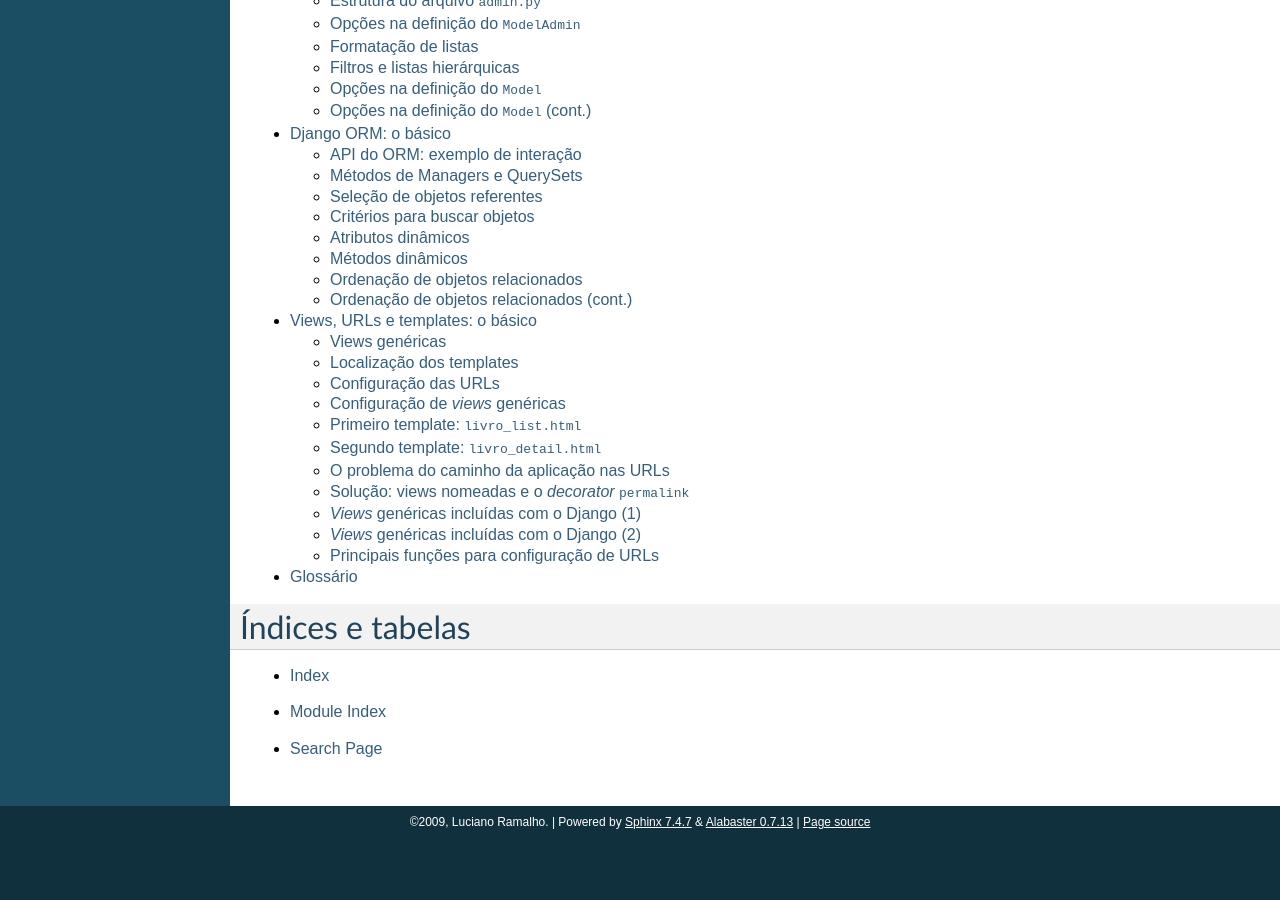
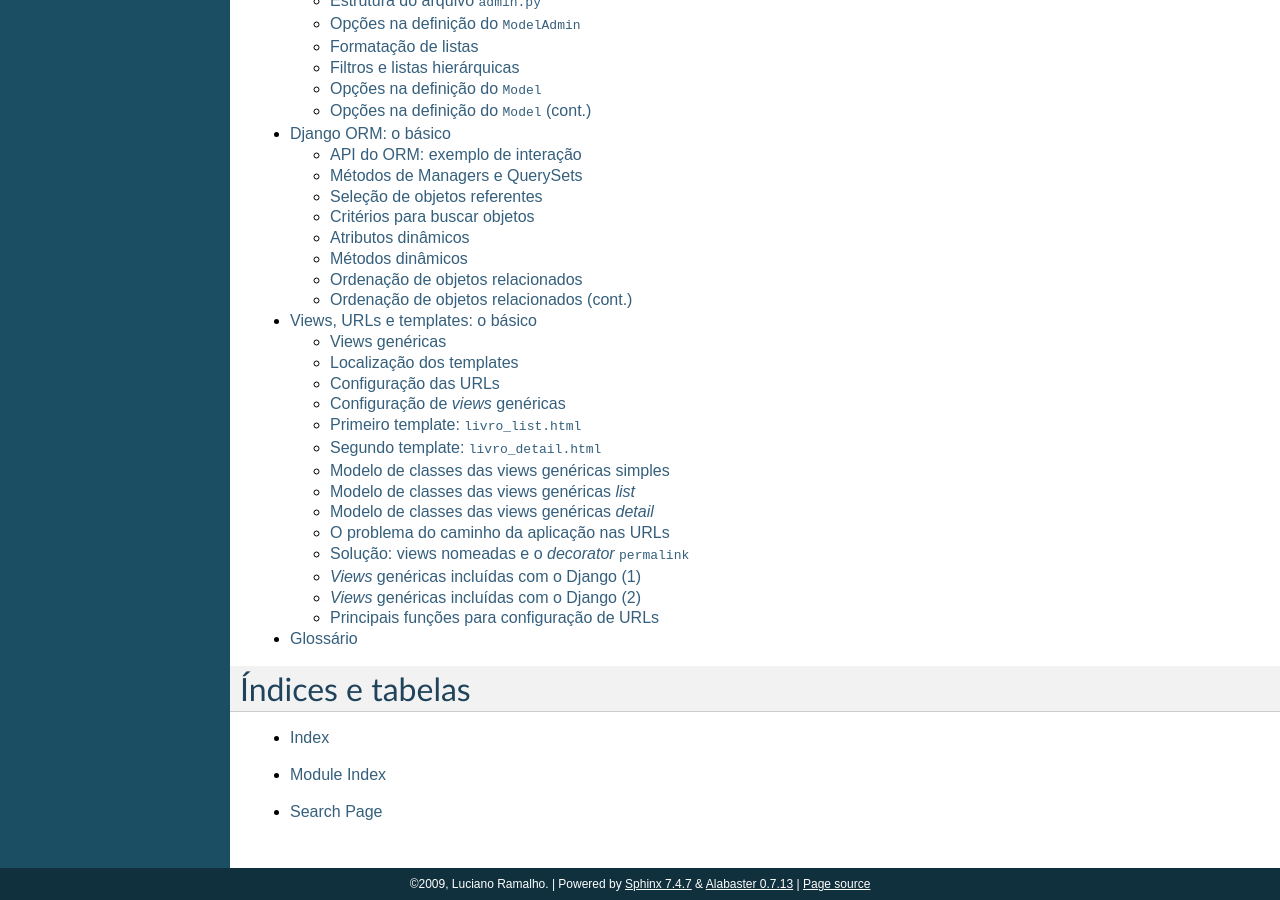
Before and after one commit to acpy/modulo3, a Sphinx documentation site: the page built from docs/index.rst, in a window 1280 px wide and 900 px high, scrolled down 575 px. Built offline with Sphinx 7.4.7, drawn with Linux system fonts in a browser that asks for light colours; before the commit the page ends 1413 px from its top, so only the background shows below that; part of the change alters nothing that is shown.

Commit message:
atualizacao do cap. sobre views para falar de views genericas baseadas em classes

```diff
--- a/docs/views1.rst
+++ b/docs/views1.rst
@@ -1,15 +1,18 @@
-.. Copyright 2009 Luciano G. S. Ramalho; alguns direitos reservados
-   Este trabalho é distribuído sob a licença Creative Commons 3.0 BY-SA
-   (Atribuição-Compartilhamento pela mesma Licença 3.0).
+.. Copyright 2012 Luciano G. S. Ramalho; alguns direitos reservados
+   Este trabalho é distribuído sob a licença Creative Commons 3.0 BY-NC-SA
+   (Atribuição-Compartilhamento pela mesma Licença 3.0-Uso não comercial).
    Resumindo, você pode:
      - copiar, distribuir e exibir o texto e ilustrações
      - criar obras derivadas
    Sob as seguintes condições:
      - Atribuição: Você deve dar crédito ao autor original, mantendo este
        aviso em todos os arquivos derivados
+     - Uso não comercial — Você não pode usar esta obra para fins comerciais
      - Compartilhamento pela mesma Licença: se você alterar, transformar ou
        derivar outro trabalho a partir deste, você pode distribuir o trabalho
        resultante somente sob a mesma licença, ou uma similar e compatível
+   Para fazer uso comercial deste conteúdo, entre em contato com o autor,
+   Luciano Ramalho, para obter outra licença de uso.
 
 ===========================================
 Views, URLs e templates: o básico
@@ -30,9 +33,16 @@ Vamos começar o tema das views apresentando as views genéricas que vêm pronta
 
 3. mesmo quando as views genéricas incluídas no Django não resolverem o seu problema, você poderá se inspirar em suas convenções para criar as suas próprias views parametrizadas, tornando mais flexível a sua aplicação e seguindo o princípio :term:`DRY`
 
-A melhor referência para views genéricas ainda é o **Apêndice D** do **Django Book (primeira edição)**: http://djangobook.com/en/1.0/appendixD/
+O mecanismo de views genéricas mudou radicalmente no Django 1.3: antes essas views eram implementadas como funções, agora são classes, facilitando o reuso do código por composição e especialização.
 
-A referência oficial é a mais atualizada mas não tem os exemplos do Django Book, por isso é mais difícil de ler: http://docs.djangoproject.com/en/dev/ref/generic-views/
+O lugar para começar a estudar as views genéricas baseadas em classe é o *topic guide*: https://docs.djangoproject.com/en/dev/topics/class-based-views/
+
+A referência oficial fica em:
+https://docs.djangoproject.com/en/dev/ref/class-based-views/
+
+A referência do jeito antigo de fazer views genéricas é:
+https://docs.djangoproject.com/en/dev/ref/generic-views/
+
 
 ----------------------------------
 Localização dos templates
@@ -93,26 +103,22 @@ Configuração de *views* genéricas
     :linenos:
 
     from django.conf.urls.defaults import *
-    from django.views.generic import list_detail
+    from django.views.generic import list, detail
 
     from biblio.catalogo.models import Livro
 
-    livros_info = {
-        'queryset' : Livro.objects.all(),
-    }
-
     urlpatterns = patterns('',
-        url(r'^$', list_detail.object_list, livros_info),
-        url(r'^livro/(?P<object_id>\d+)/$', list_detail.object_detail, livros_info),
+        url(r'^$', list.ListView.as_view(model=Livro)),
+        url(r'^livro/(?P<pk>\d+)/$', detail.DetailView.as_view(model=Livro)),
     )
 
-- **linha 2:** importação do módulo ``views.generic.list_detail``
+- **linha 2:** importação dos módulos ``views.generic.list`` e ``views.generic.detail``
 
-- **linhas 6 a 8:** dicionário com parâmetro para as *generic views*
+- **linha 4:** importação do model que vai fornecer dados para as *generic views*
 
-- **linhas 10 a 13:** configuração das *generic views*
+- **linha 7:** configuração da *generic view* para listar todos os livros
 
-- **linha 12:** o grupo nomeado ``(?P<object_id>\d+)`` é passado para a *view* como um parâmetro de mesmo nome
+- **linha 8:** o grupo nomeado ``(?P<pk>\d+)`` será acessado pela *view* como um parâmetro nomeado como ``pk``
 
 .. _primeiro-template:
 
@@ -141,6 +147,7 @@ Primeiro template: ``livro_list.html``
       {% endfor %}
     </table>
 
+
 ----------------------------------------
 Segundo template: ``livro_detail.html``
 ----------------------------------------
@@ -160,6 +167,31 @@ Segundo template: ``livro_detail.html``
         <dt>ISBN</dt>
             <dd>{{ object.isbn }}</dd>
     </dl>
+
+------------------------------------------------
+Modelo de classes das views genéricas simples
+------------------------------------------------
+
+.. image:: _static/generic-views-base.*
+   :align: center
+   :width: 600px
+
+------------------------------------------------
+Modelo de classes das views genéricas *list*
+------------------------------------------------
+
+.. image:: _static/generic-views-list.*
+   :align: center
+   :width: 800px
+
+------------------------------------------------
+Modelo de classes das views genéricas *detail*
+------------------------------------------------
+
+.. image:: _static/generic-views-list.*
+   :align: center
+   :width: 800px
+
 
 
 ---------------------------------------------
@@ -215,49 +247,51 @@ A solução do problema envolve duas alterações, ambas dentro da aplicação `
 *Views* genéricas incluídas com o Django (1)
 ------------------------------------------------
 
-- as *generic views* ficam todas no pacote ``django.views.generic``, ou seja, o nome completo da primeira mencionada abaixo é ``django.views.generic.list_detail.object_list``
+- as *generic views* ficam todas no pacote ``django.views.generic``
 
 - *generic views* para listagem/detalhe (acabamos de ver)
 
-    - ``list_detail.object_list``
+    - ``django.views.generic.list.ListView``
 
-    - ``list_detail.object_detail``
+    - ``django.views.generic.detail.DetailView``
 
 - *generic views* “simples”
 
-    - ``simple.direct_to_template``
+    - ``django.views.generic.base.TemplateView``
 
-    - ``simple.redirect_to``
+    - ``django.views.generic.base.RedirectView``
 
 - *generic views* para criar/alterar/deletar objetos
 
-    - ``create_update.create_object``
+    - ``django.views.generic.edit.FormView``
 
-    - ``create_update.update_object``
+    - ``django.views.generic.edit.CreateView``
 
-    - ``create_update.delete_object``
+    - ``django.views.generic.edit.UpdateView``
+
+    - ``django.views.generic.edit.DeleteView``
+
 
 ------------------------------------------------
 *Views* genéricas incluídas com o Django (2)
 ------------------------------------------------
 
-- estas *generic views* também ficam no pacote ``django.views.generic``
-
 - *generic views* para navegar por arquivos cronológicos
 
-    - ``date_based.archive_index``
+    - ``django.views.generic.date.ArchiveIndexView``
 
-    - ``date_based.archive_year``
+    - ``django.views.generic.date.YearArchiveView``
 
-    - ``date_based.archive_month``
+    - ``django.views.generic.date.MonthArchiveView``
 
-    - ``date_based.archive_week``
+    - ``django.views.generic.date.WeekArchiveView``
 
-    - ``date_based.archive_day``
+    - ``django.views.generic.date.DayArchiveView``
 
-    - ``date_based.archive_today``
+    - ``django.views.generic.date.TodayArchiveView``
 
-    - ``date_based.object_detail``
+    - ``django.views.generic.date.DateDetailView``
+
 
 ----------------------------------------------
 Principais funções para configuração de URLs
```
Also changed, not shown: docs/_static/generic-views-base.png (added), docs/_static/generic-views-detail.png (added), docs/_static/generic-views-list.png (added), 1 other file.
